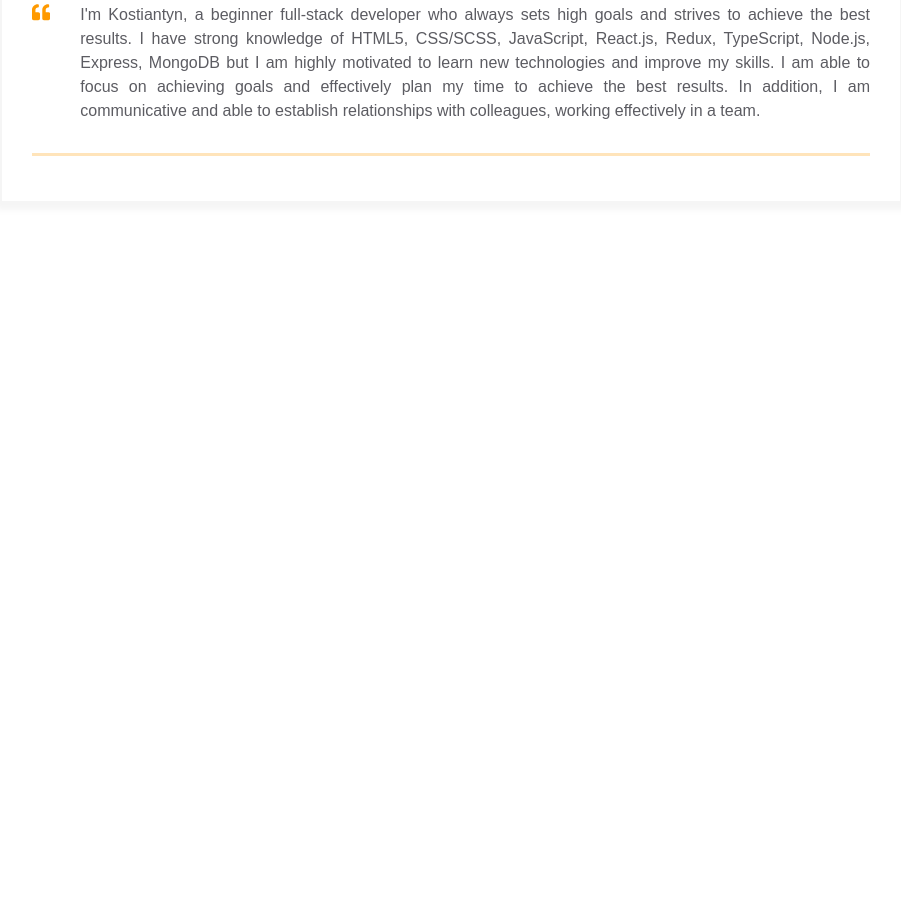
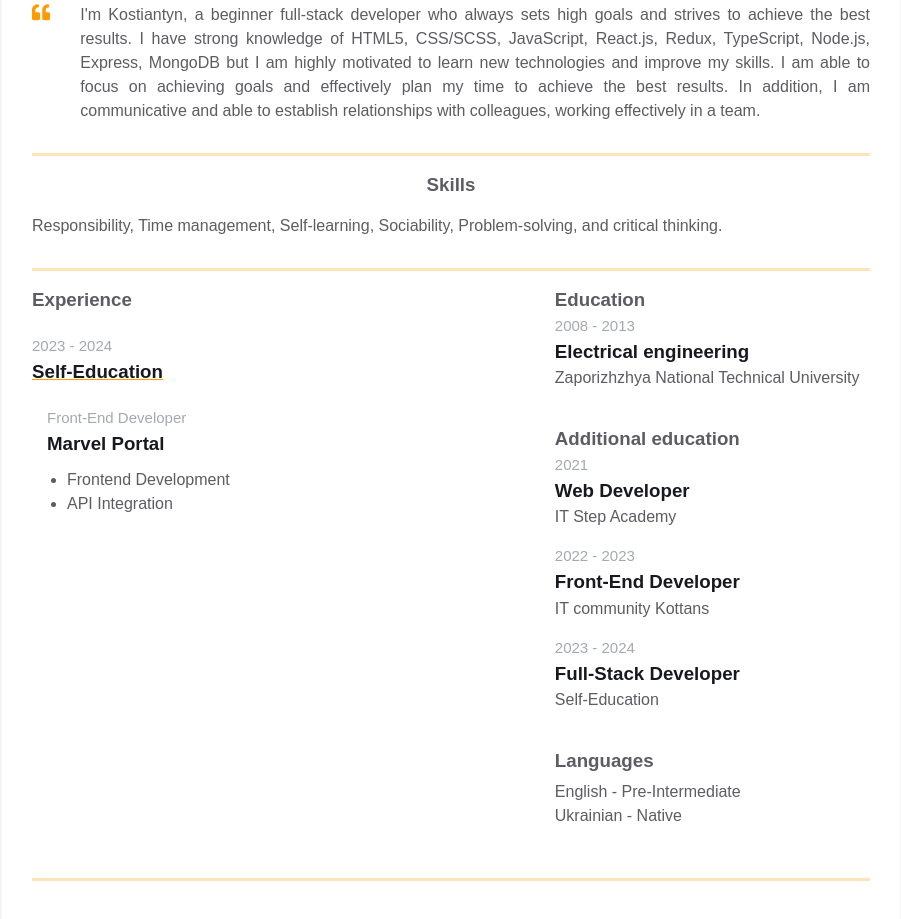
Before and after one commit to KonstantinOkhorzin/homepage, a plain HTML site: page index.html in a window 1280 px wide. Shown: the part 397-1316 px from the top of the page, without its empty margins (189-1090 px from the left). Before the commit the page ends 800 px from the top, so only its background shows below. Drawn offline with Linux system fonts and the light colour scheme.

Commit message:
Added secondary content

```diff
--- a/index.html
+++ b/index.html
@@ -135,6 +135,85 @@
             </div>
           </div>
         </div>
+        <div class="container">
+          <div class="resume__block">
+            <div class="skills">
+              <h3 class="skills__header">Skills</h3>
+              <p class="skills__text">
+                Responsibility, Time management, Self-learning, Sociability, Problem-solving, and
+                critical thinking.
+              </p>
+            </div>
+          </div>
+        </div>
+        <div class="container">
+          <div class="resume__block">
+            <div class="main-info fh">
+              <div class="experiences">
+                <h3 class="experiences__header">Experience</h3>
+                <div class="experiences__company">
+                  <div class="experiences__company-header">
+                    <span class="experiences__company-header-durability">2023 - 2024</span>
+                    <h3 class="experiences__company-header-name">Self-Education</h3>
+                  </div>
+
+                  <div class="experiences__company-project">
+                    <span class="experiences__company-project-role">Front-End Developer</span>
+                    <h3 class="experiences__company-project-name">Marvel Portal</h3>
+                    <ul class="experiences__company-project-responsibilities">
+                      <li>Frontend Development</li>
+                      <li>API Integration</li>
+                    </ul>
+                  </div>
+                </div>
+              </div>
+
+              <div class="additional-info fv">
+                <div class="additional-info__education">
+                  <h3 class="additional-info__education-header">Education</h3>
+                  <div class="additional-info__education-university">
+                    <span class="additional-info__education-university-durability"
+                      >2008 - 2013</span
+                    >
+                    <h3 class="additional-info__education-university-speciality">
+                      Electrical engineering
+                    </h3>
+                    <p class="additional-info__education-university-name">
+                      Zaporizhzhya National Technical University
+                    </p>
+                  </div>
+                </div>
+
+                <div class="additional-info__education">
+                  <h3 class="additional-info__education-header">Additional education</h3>
+                  <div class="additional-info__education-university">
+                    <span class="additional-info__education-university-durability">2021</span>
+                    <h3 class="additional-info__education-university-speciality">Web Developer</h3>
+                    <p class="additional-info__education-university-name">IT Step Academy</p>
+                  </div>
+
+                   <div class="additional-info__education-university">
+                    <span class="additional-info__education-university-durability">2022 - 2023</span>
+                    <h3 class="additional-info__education-university-speciality">Front-End Developer</h3>
+                    <p class="additional-info__education-university-name">IT community Kottans</p>
+                  </div>
+
+                   <div class="additional-info__education-university">
+                    <span class="additional-info__education-university-durability">2023 - 2024</span>
+                    <h3 class="additional-info__education-university-speciality">Full-Stack Developer</h3>
+                    <p class="additional-info__education-university-name">Self-Education</p>
+                  </div>
+                </div>
+
+                <div class="additional-info__languages">
+                  <h3 class="additional-info__languages-header">Languages</h3>
+                  <p class="additional-info__languages-item">English - Pre-Intermediate</p>
+                  <p class="additional-info__languages-item">Ukrainian - Native</p>
+                </div>
+              </div>
+            </div>
+          </div>
+        </div>
       </div>
     </main>
   </body>
--- a/styles.css
+++ b/styles.css
@@ -230,7 +230,10 @@ body {
 .additional-info__education-header {
   color: var(--secondary-text-color);
   text-align: left;
-  margin-bottom: 20px;
+}
+
+.additional-info__education-university {
+  margin-bottom: 15px;
 }
 
 .additional-info__education-university-durability {
@@ -243,7 +246,6 @@ body {
 .additional-info__education-university-speciality {
   color: var(--primary-text-color);
   text-align: left;
-  margin-bottom: 10px;
 }
 
 .additional-info__education-university-name {
@@ -257,7 +259,7 @@ body {
 .additional-info__languages-header {
   color: var(--secondary-text-color);
   text-align: left;
-  margin-bottom: 20px;
+  margin-bottom: 5px;
 }
 
 .additional-info__languages-item {
```
